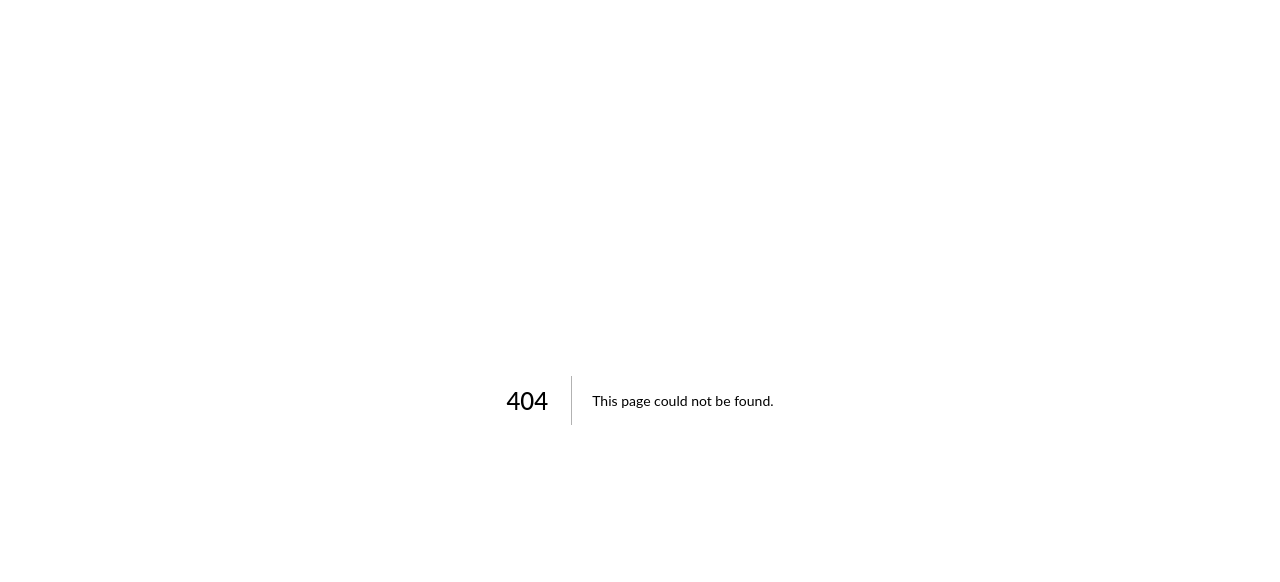
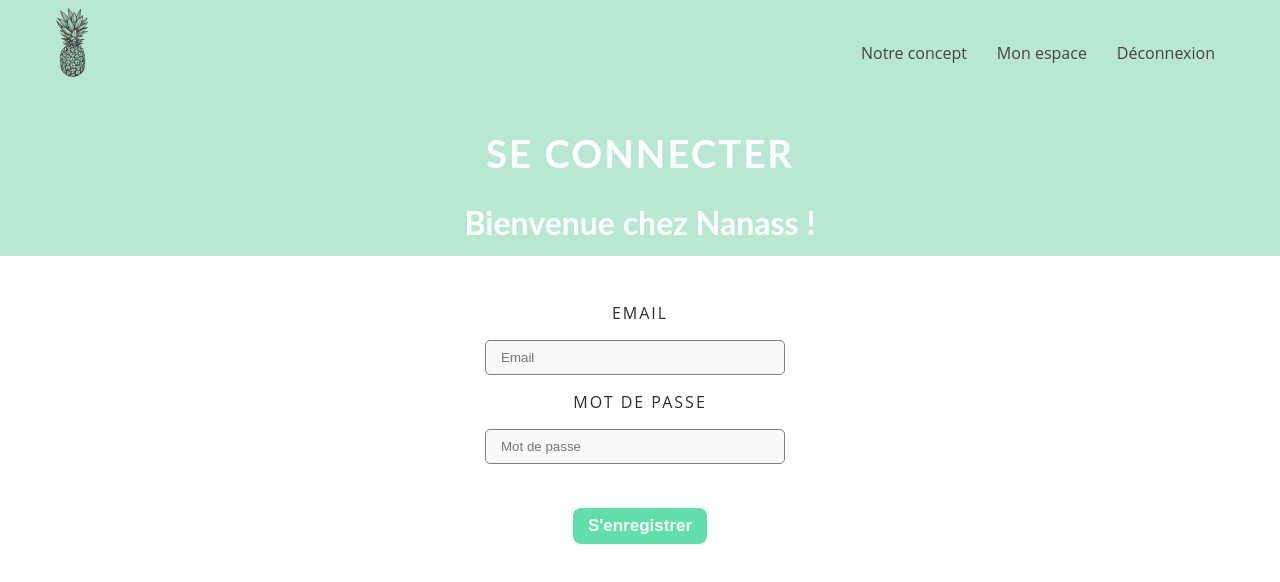
Before and after one commit to mariedx/Nanass, a Next.js app in the folder client/: page /registrations/signin in a window 1280 px wide. Before the commit this address had no page. Shown: the top 582 px of the page. Built offline with nearby package versions, Linux system fonts and the light colour scheme.

Commit message:
#31 add page signin

```diff
--- a/client/src/components/FormSignup/formsignup.module.scss
+++ b/client/src/components/FormSignin/formsignin.module.scss
@@ -1,4 +1,4 @@
-.FormSignup {
+.FormSignIn {
   text-align: center;
   padding: 30px;
   margin: auto;
--- /dev/null
+++ b/client/src/components/FormSignin/index.jsx
@@ -0,0 +1,44 @@
+import Input from 'components/Input';
+import { useState } from 'react';
+import Button from 'components/Button';
+import styles from './formsignin.module.scss';
+
+const Signin = () => {
+  const [emailValue, setEmailValue] = useState('');
+  const [passwordValue, setPasswordValue] = useState('');
+
+  const handleEmail = (e) => {
+    setEmailValue(e.target.value);
+  };
+
+  const handlePassword = (e) => {
+    setPasswordValue(e.target.value);
+  };
+
+  return (
+    <div className={styles.FormSignIn}>
+      <Input
+        title="Email"
+        type="registration"
+        handleChange={handleEmail}
+        value={emailValue}
+        placeholder="Email"
+      />
+       <Input
+        title="Mot de passe"
+        type="registration"
+        handleChange={handlePassword}
+        value={passwordValue}
+        placeholder="Mot de passe"
+      />
+      <br />
+      <br />
+      <Button
+        title="S'enregistrer"
+        type="primary"
+      />
+    </div>
+  );
+};
+
+export default Signin;
--- /dev/null
+++ b/client/src/pages/registrations/signin.jsx
@@ -0,0 +1,13 @@
+import React from 'react';
+import FormSignin from 'components/FormSignin';
+import Layout from 'components/Layout';
+
+const Signin = () => (
+  <Layout title="Se connecter" subtitle="Bienvenue chez Nanass !">
+    <div className="Signin">
+      <FormSignin />
+    </div>
+  </Layout>
+);
+
+export default Signin;
```
